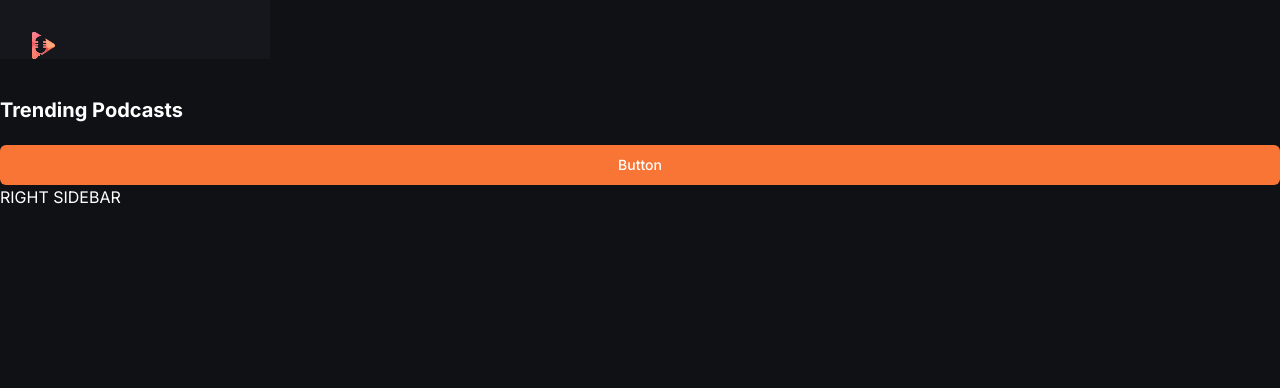
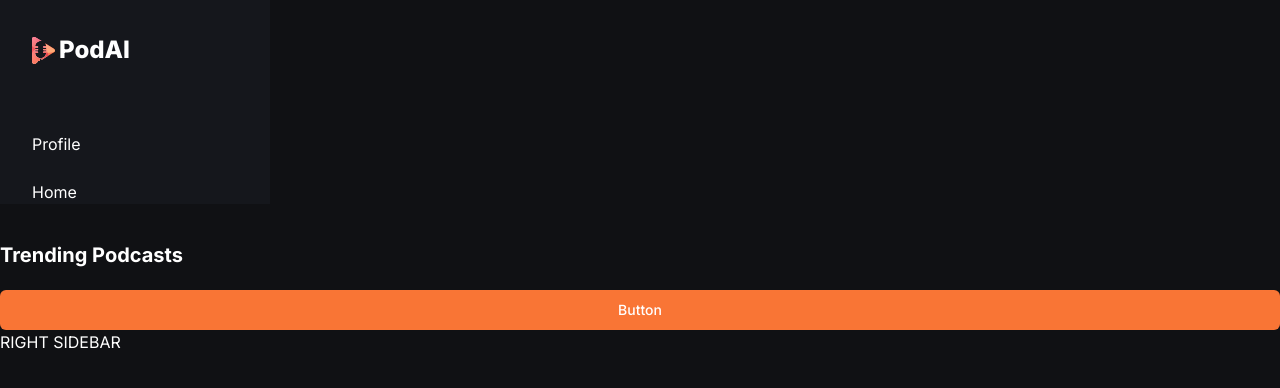
Before and after one commit to Jerin-v/podai, a Next.js app: page / in a window 1280 px wide. Shown: the top 388 px of the page. Built offline with nearby package versions, Linux system fonts and the light colour scheme.

Commit message:
mapped over array of links

```diff
--- a/components/ui/LeftSidebar.tsx
+++ b/components/ui/LeftSidebar.tsx
@@ -1,14 +1,24 @@
 import Link from 'next/link'
 import Image from 'next/image'
 import React from 'react'
+import { sidebarLinks } from '@/constants'
 
 const LeftSidebar = () => {
   return (
     <section className='left_sidebar'>
         <nav className='flex flex-col gap-6'>
-            <Link href='/'>
+            <Link href='/' className='flex cursor-pointer items-center gap-1 pb-10
+            max-lg:justify-center'>
                 <Image src ='/icons/logo.svg' alt = 'logo' width={23} height={27} />
+                <h1 className='text-24 font-extrabold text-white max-lg:hidden'>PodAI</h1>
             </Link>
+
+            {sidebarLinks.map(({ route, label }) => {
+
+                return <Link href={route}>
+                    { label }
+                </Link>
+            })}
         </nav>
     </section>
   )
```
